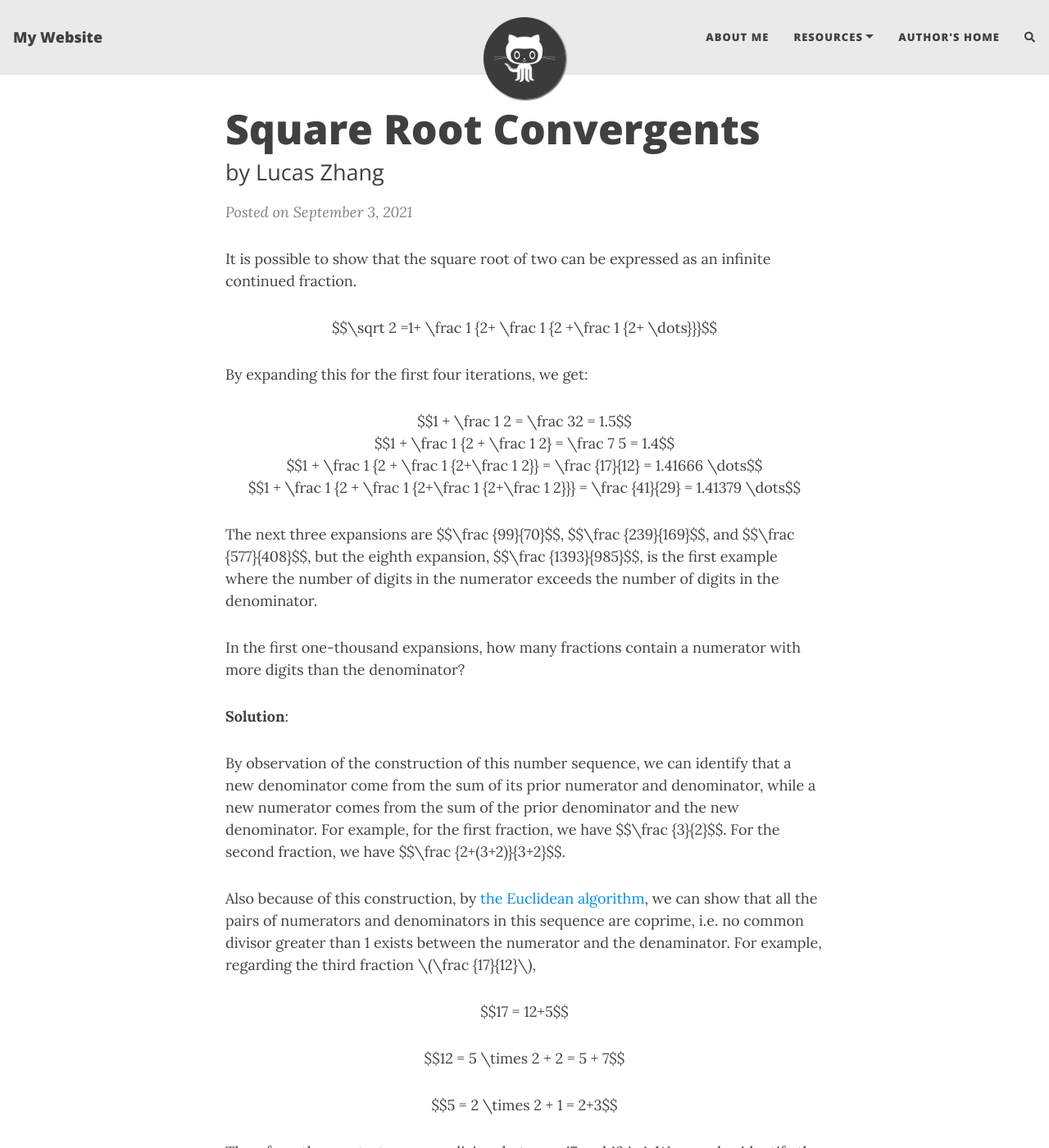
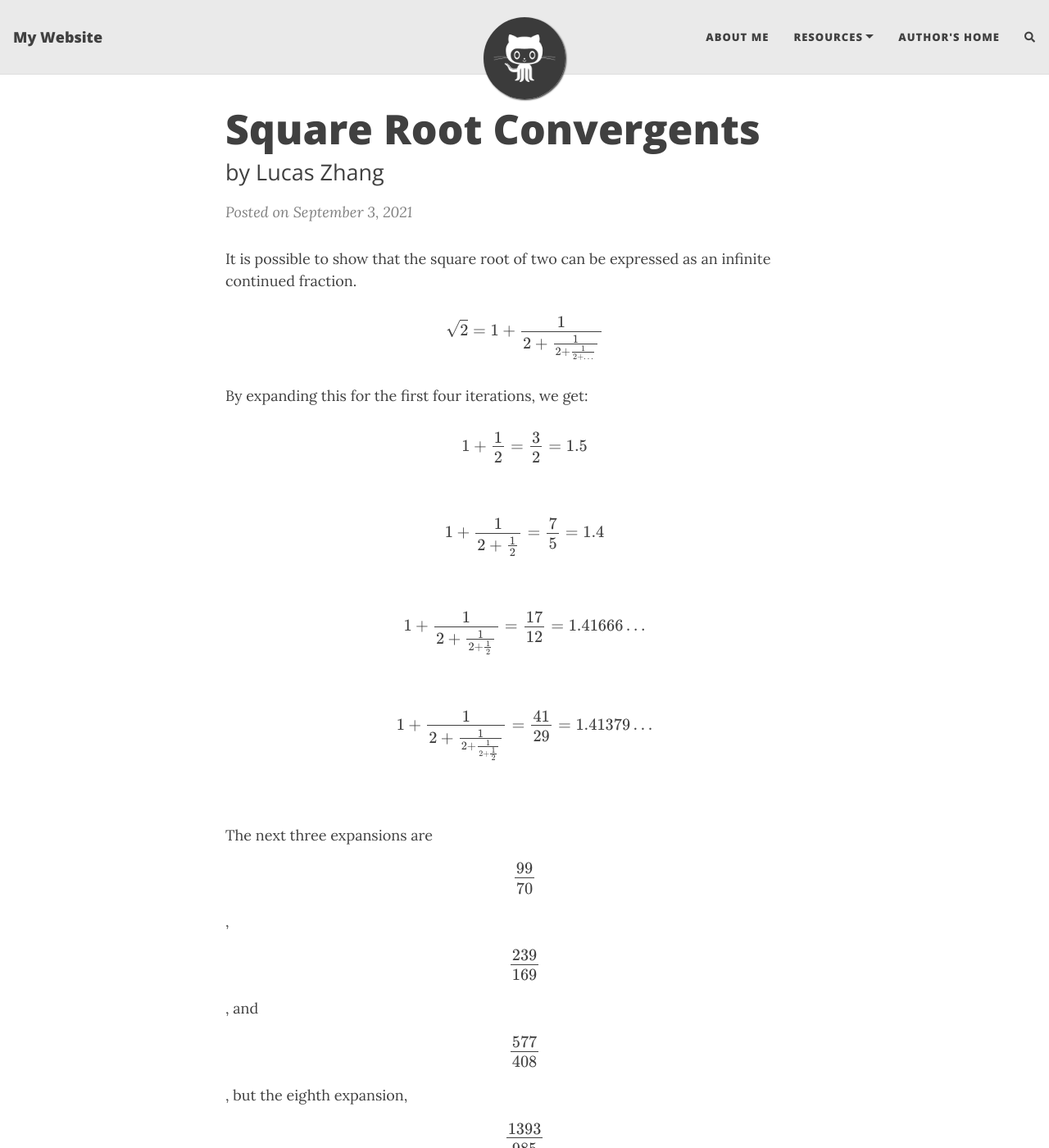
Before and after one commit to Lujun995/lujun995.github.io, a Jekyll site: the page built from _posts/2021-09-03-Square-Root-Convergents.md, in a window 1280 px wide and 1400 px high. Shown: the whole window at 82% size. Built offline with Jekyll 4.4.1, drawn with Linux system fonts in a browser that asks for light colours; nearby versions of some CDN libraries; formulas are drawn with MathJax 3; comment, search, counter and statistics services are not loaded; some of the changed lines change nothing that is shown; some of the changed text lies outside the part shown.

Commit message:
Update my blog

```diff
--- a/_layouts/post.html
+++ b/_layouts/post.html
@@ -3,7 +3,7 @@ layout: base
 ---
 
 {% include header.html type="post" %}
-
+<script src="https://cdn.mathjax.org/mathjax/latest/MathJax.js?config=TeX-AMS-MML_HTMLorMML" type="text/javascript"></script>
 <div class="{% if page.full-width %} container-fluid {% else %} container-md {% endif %}">
   <div class="row">
     <div class="{% if page.full-width %} col {% else %} col-xl-8 offset-xl-2 col-lg-10 offset-lg-1 {% endif %}">
--- /dev/null
+++ b/_posts/2021-09-03-Nim-Game-Copy.md
@@ -0,0 +1,72 @@
+---
+layout: post
+title: Nim Game (copy)
+subtitle: by Lucas Zhang
+cover-img: /assets/img/NimGame.svg
+thumbnail-img: /assets/img/NimGame.svg
+share-img: /assets/img/NimGame.svg
+tags: [projecteuler]
+---
+
+<p><dfn>Nim</dfn> is a game played with heaps of stones, where two players take it in turn to remove any number of stones from any heap until no stones remain.</p>
+
+<p>We'll consider the three-heap normal-play version of Nim, which works as follows:</p>
+<ul>
+<li>At the start of the game there are three heaps of stones.</li>
+<li>On each player's turn, the player may remove any positive number of stones from any single heap.</li>
+<li>The first player unable to move (because no stones remain) loses.</li>
+</ul>
+
+<p>If $(n_1,n_2,n_3)$ indicates a Nim position consisting of heaps of size $n_1$, $n_2$, and $n_3$, then there is a simple function, which you may look up or attempt to deduce for yourself, $X(n_1,n_2,n_3)$ that returns:</p>
+
+<ul>
+<li>zero if, with perfect strategy, the player about to move will eventually lose; or</li>
+<li>non-zero if, with perfect strategy, the player about to move will eventually win.</li>
+</ul>
+
+<p>For example $X(1,2,3) = 0$ because, no matter what the current player does, the opponent can respond with a move that leaves two heaps of equal size, at which point every move by the current player can be mirrored by the opponent until no stones remain; so the current player loses. To illustrate:</p>
+
+<ul>
+<li>current player moves to $(1,2,1)$</li>
+<li>opponent moves to $(1,0,1)$</li>
+<li>current player moves to $(0,0,1)$</li>
+<li>opponent moves to $(0,0,0)$, and so wins.</li>
+</ul>
+
+<p>For how many positive integers $n \le 2^{30}$ does $X(n,2n,3n) = 0$ ?</p>
+
+
+
+<p><b>Solution</b>: To solve the problem, we first need to define state <b><i>S</i></b>: Write the number of stones in each heap in binary. If the number of each digits add up to 0 or 2, we called this is state <b><i>S</i></b>. For example, $(1,2,3)$ is in <b><i>S</i></b> because their binary forms are </p>
+<p>$1 = 0 1$ </p>
+<p>$2 = 1 0$ </p>
+<p>$3 = 1 1$ </p>
+<p>and they sum up to $2 2$. Moreover, $(0,0,0)$ is also in <b><i>S</i></b>. For another example, $(3,6,9)$ is not in state <b><i>S</i></b>, because </p>
+<p>$3 = 0 0 1 1$ </p>
+<p>$6 = 0 1 1 0$ </p>
+<p>$9 = 1 0 0 1$ </p>
+<p>and they sum up to $1 1 2 2$. </p>
+<p>According to <a href="https://doi.org/10.2307/1967631">Bouton</a> (1901-1902), <b>(i)</b> All states <b><i>S</i></b> will be diminished if we move any rocks from one heap. This is because given the number of rocks in the other two heaps, the number that establishes <b><i>S</i></b> is unique. <b>(ii)</b> If <b><i>S</i></b> is diminished in the first step, it can always be re-established in the next step. </p>
+<p>Following these two theorems, we can show that if one player starts with <b><i>S</i></b>, he or she have to diminish it in the move and his or her opponent should always re-established <b><i>S</i></b> in the next step by "perfect strategy". Therefore, the player will always start his or her move with <b><i>S</i></b>, and the number of rocks in heaps will eventually go to $(0,0,0)$. Namely, the player starts with $(0,0,0)$ and loses. Otherwise, if one player start with a non-<b><i>S</i></b> state, he or she should establish <b><i>S</i></b> in his or her movement, and his or her opponent will always start the game with <b><i>S</i></b> and enventually lose. </p>
+
+<p>We may check how many positive integers $n \le 2^{30}$ would initially establish <b><i>S</i></b>. However, it can be computationally hard. By observation of the number combination of $(n,2n,3n)$, we can identify that if we have in its binary form $2n$ equals to adding one 0 at the of $n$. For example, $3 = 0 0 1 1$ and $6 = 0 1 1 0$. Note that if we add a 0 at the end of 3, it becomes 6. Therefore, if we want the same digits in the three numbers add up to 0 or 2, the digits in $n$ have to be $\cdots 0 \cdots$ or $\cdots 01 \cdots$. The corresponding digits in $2n$ are $\cdots 0 \cdots$ or $\cdots 10 \cdots$, and the corresponding digits in $3n$ are $\cdots 0 \cdots$ or $\cdots 11 \cdots$.<p/>
+<p>Therefore, we can use either $\cdots 0 \cdots$ or $\cdots 10 \cdots$ to fill the 31 digits of the $2^{30}$. As the three piles of rock contain n, 2n, 3n rock, we must obeserve 11 10 01 sequence or sequesetive 0s. Supposing we have $f(a)$ methods to fill for $a$ digits, we have $f(a) = f(a-1) + f(a-2)$. Thus, this problem becomes to solve $f(31)$, excluding $n = 0$ but including $n = 2^{30}$.<\p>
+
+<p><b>Source code in Python</b>:<\p>
+~~~
+def f(n):
+    """This function is designed to solve Nim problem (problem 301) in the ProjectEuler.
+    Args:
+        n: related to the indicator to 2 given in the problem. n = indicator + 1
+    Return:
+        return the number of positive integers that always makes the first player to
+        lose the game.
+    """
+    if n == 1: return 1
+    elif n == 2: return 2
+    else: return f(n-1)+f(n-2)
+
+print(f(31) - 1 + 1) #2178309, -1 for excluding 0, +1 for including 2^30
+~~~
+
+<p><b>Reference</b>: Charles L. Bouton. Nim, A Game with a Complete Mathematical Theory. <i>Annals of Mathematics</i>, Second Series, Vol. 3, No. 1/4 (1901 - 1902), pp. 35-39.</p>
```
